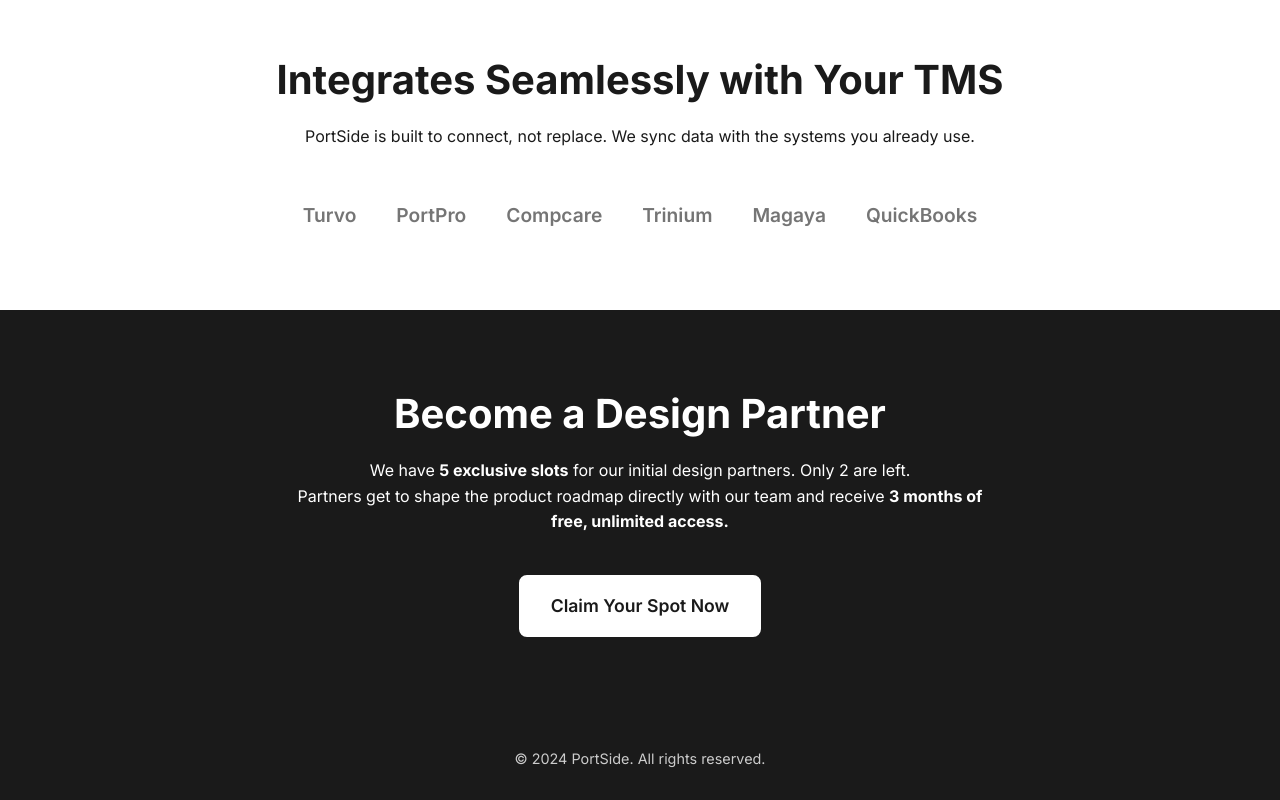
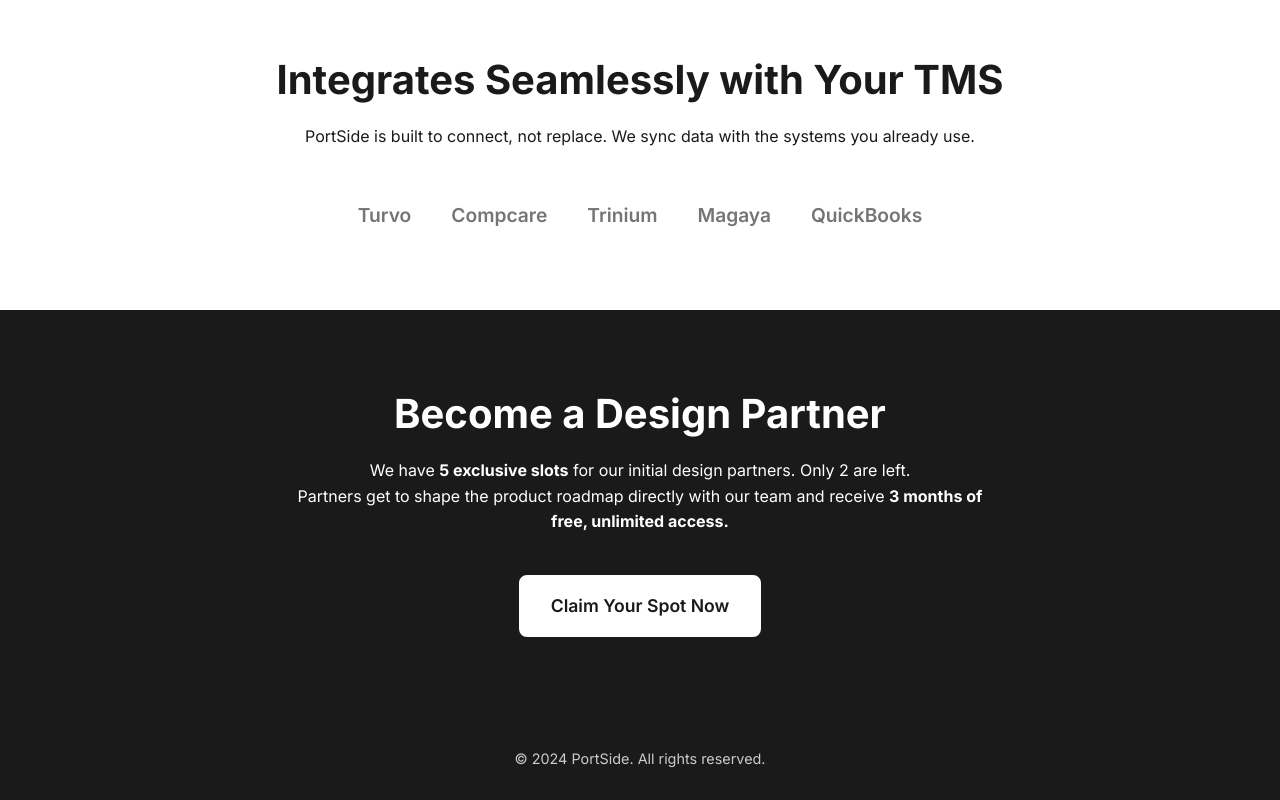
Before and after one commit to mohito1999/portside-website, a plain HTML site: page index.html in a window 1280 px wide. Shown: the part 2694-3494 px from the top of the page. Drawn offline with Linux system fonts and the light colour scheme.

Commit message:
Removed portpro from TMS list

```diff
--- a/index.html
+++ b/index.html
@@ -122,7 +122,6 @@
                 <p>PortSide is built to connect, not replace. We sync data with the systems you already use.</p>
                 <div class="logos">
                     <div class="logo-item">Turvo</div>
-                    <div class="logo-item">PortPro</div>
                     <div class="logo-item">Compcare</div>
                     <div class="logo-item">Trinium</div>
                     <div class="logo-item">Magaya</div>
```
